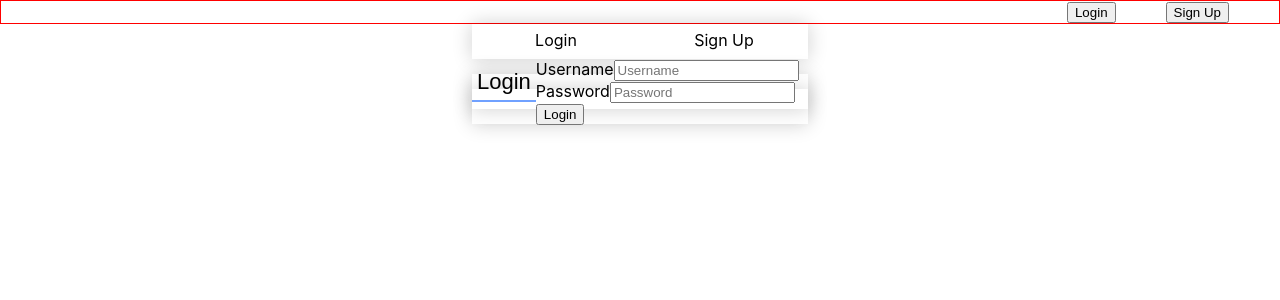
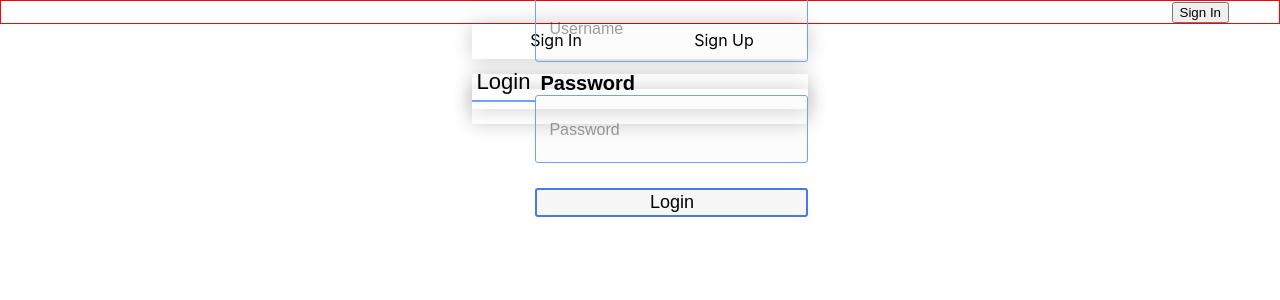
Before and after one commit to fullstacktf/CookBook-Frontend, a React (Create React App) app: page /login in a window 1280 px wide. Shown: the top 300 px of the page. Built offline with nearby package versions, Linux system fonts and the light colour scheme.

Commit message:
adding styles

```diff
--- a/src/components/header/Header.tsx
+++ b/src/components/header/Header.tsx
@@ -1,16 +1,17 @@
-import React from 'react';
+import React from "react";
 import styles from "./Header.module.css";
-import { Link } from 'react-router-dom';
+import { Link } from "react-router-dom";
 
-class Header extends React.Component<{},{}> {
-    render() {
+class Header extends React.Component<{}, {}> {
+  render() {
     return (
       <header className={styles.header}>
-          <Link to="/login"><button className={styles.login}>Login</button></Link>
-          <Link to="/login"><button className={styles.signup}>Sign Up</button></Link>
+        <Link to="/login">
+          <button className={styles.login}>Sign In</button>
+        </Link>
       </header>
     );
   }
-  }
+}
 
-  export default Header;
+export default Header;
--- a/src/components/login/Login.tsx
+++ b/src/components/login/Login.tsx
@@ -1,6 +1,6 @@
-import React from 'react';
-import SignIn from './SignIn';
-import SignUp from './SignUp';
+import React from "react";
+import SignIn from "./SignIn";
+import SignUp from "./SignUp";
 import styles from "./Login.module.css";
 
 export interface TrueFalse {
@@ -26,7 +26,7 @@ export interface TrueFalse {
         <div className={styles.container}>
           <div className={styles.boxcontroller}>
             <div className={styles.controller} onClick={this.showLoginBOX}>
-                Login
+              Sign In
             </div>
             <div className={styles.controller} onClick={this.showRegisterBOX}>
               Sign Up{" "}
--- a/src/components/login/SignIn.tsx
+++ b/src/components/login/SignIn.tsx
@@ -1,5 +1,6 @@
 import React from "react";
 import styles from "./Login.module.css";
+
 class SignIn extends React.Component {
   constructor(props: any) {
     super(props);
@@ -11,32 +12,32 @@ class SignIn extends React.Component {
       <div className={styles.container}>
         <div className={styles.boxcontroller}>
           <div className={styles.header}>Login</div>
-          <div className="box">
-            <div className="inputgroup">
-              <label className="label" htmlFor="username">
+          <div className={styles.box}>
+            <div className={styles.inputgroup}>
+              <label className={styles.label} htmlFor="username">
                 Username
               </label>
               <input
                 type="text"
                 name="username"
-                className="logininput"
+                className={styles.logininput}
                 placeholder="Username"
               />
             </div>
-            <div className="inputgroup">
-              <label className="label" htmlFor="password">
+            <div className={styles.inputgroup}>
+              <label className={styles.label} htmlFor="password">
                 Password
               </label>
               <input
                 type="text"
                 name="password"
-                className="logininput"
+                className={styles.logininput}
                 placeholder="Password"
               />
             </div>
             <button
               type="button"
-              className="loginbtn"
+              className={styles.loginbtn}
               onClick={this.submitLogin.bind(this)}
             >
               {" "}
--- a/src/components/login/SignUp.tsx
+++ b/src/components/login/SignUp.tsx
@@ -1,4 +1,5 @@
-import React from 'react';
+import React from "react";
+import styles from "./Login.module.css";
 
 class SignUp extends React.Component {
   constructor(props: any) {
@@ -9,45 +10,45 @@ class SignUp extends React.Component {
   render() {
     return (
       <div>
-          <div className="innercontainer">
-            <div className="header">Sign up</div>
-            <div className="box">
-              <div className="inputgroup">
-                <label className="label" htmlFor="username">
+        <div className={styles.innercontainer}>
+          <div className={styles.header}>Sign up</div>
+          <div className={styles.box}>
+            <div className={styles.inputgroup}>
+              <label className={styles.label} htmlFor="username">
                 Username
               </label>
               <input
                 type="text"
                 name="username"
-                  className="logininput"
+                className={styles.logininput}
                 placeholder="Username"
               />
             </div>
-              <div className="inputgroup">
-                <label className="label" htmlFor="name">
+            <div className={styles.inputgroup}>
+              <label className={styles.label} htmlFor="name">
                 Name
               </label>
               <input
                 type="text"
                 name="name"
-                  className="logininput"
+                className={styles.logininput}
                 placeholder="Name"
               />
             </div>
-              <div className="inputgroup">
-                <label className="label" htmlFor="password">
+            <div className={styles.inputgroup}>
+              <label className={styles.label} htmlFor="password">
                 Password
               </label>
               <input
                 type="text"
                 name="password"
-                  className="logininput"
+                className={styles.logininput}
                 placeholder="Password"
               />
             </div>
             <button
               type="button"
-                className="loginbtn"
+              className={styles.loginbtn}
               onClick={this.submitLogin.bind(this)}
             >
               {" "}
```
Lines whose indentation alone changed are shown as unchanged.
